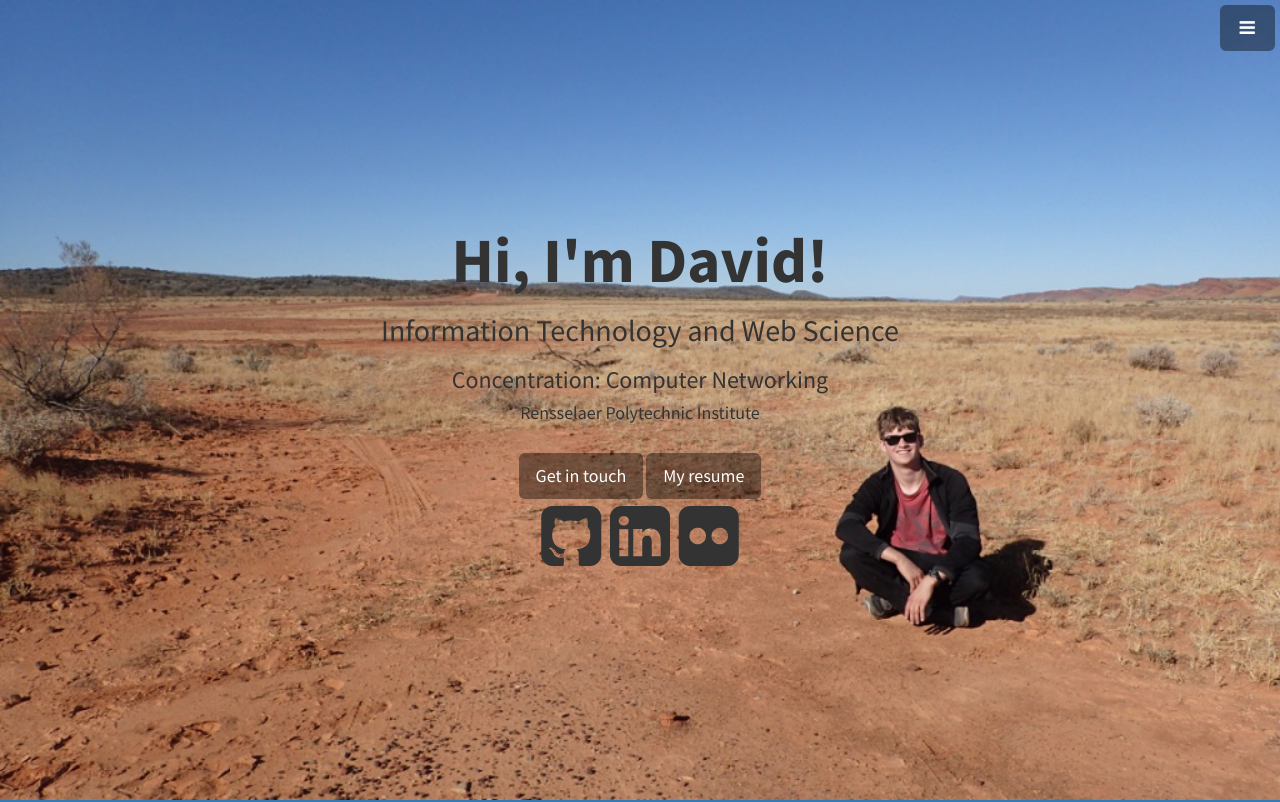
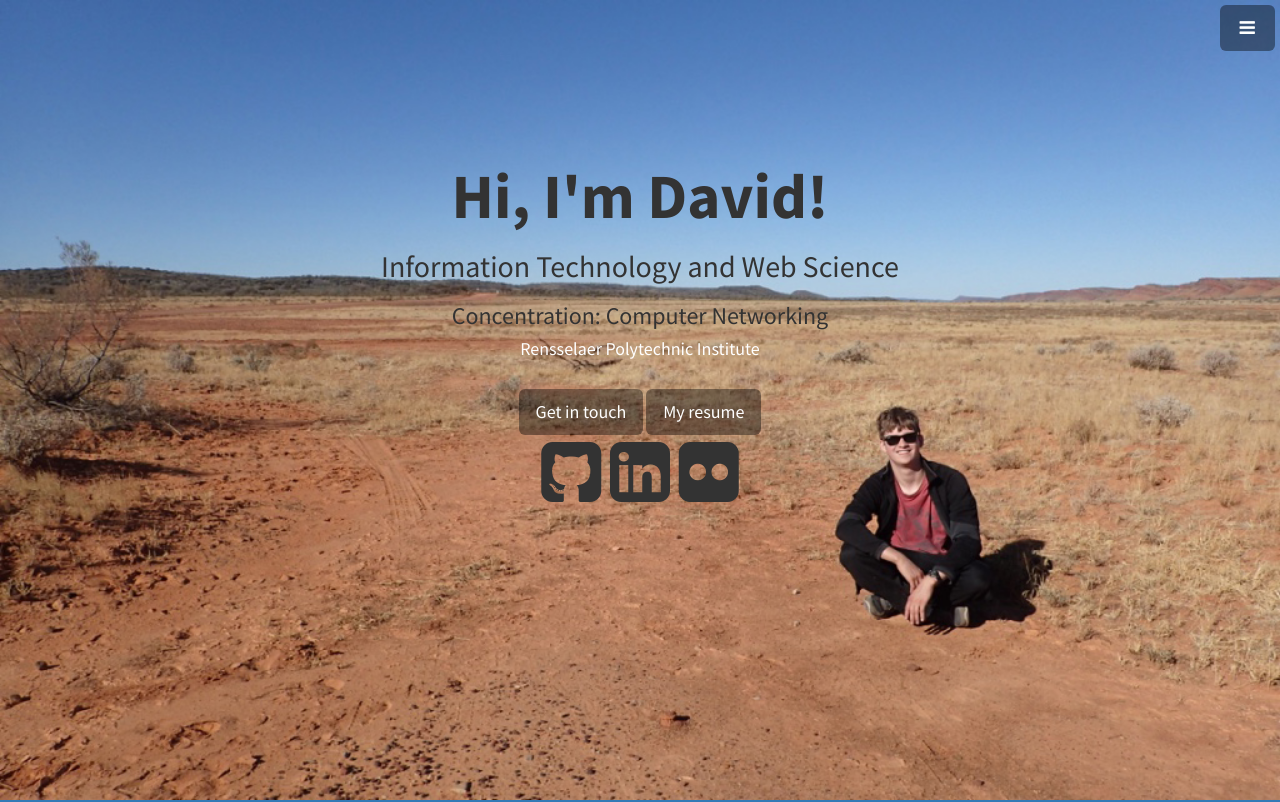
Before and after one commit to David-Sparky/David-Sparky.github.io, a plain HTML site: page index.html in a window 1280 px wide. Shown: the top 802 px of the page. Drawn offline with Linux system fonts and the light colour scheme.

Commit message:
Fixed some alignment

```diff
--- a/css/stylish-portfolio.css
+++ b/css/stylish-portfolio.css
@@ -261,3 +261,11 @@ footer {
 .gray{
     color: #333;
 }
+
+#top{
+    padding-bottom: 10%;
+}
+
+.white{
+    color: white;
+}
--- a/index.html
+++ b/index.html
@@ -67,7 +67,7 @@
         <h1>Hi, I'm David!</h1>
         <h2>Information Technology and Web Science</h2>
         <h3>Concentration: Computer Networking</h3>
-        <h4>Rensselaer Polytechnic Institute</h4>
+        <h4 class="white">Rensselaer Polytechnic Institute</h4>
         <br>
         <a href="#footer" class="btn btn-dark btn-lg">Get in touch</a>
         <a href="files/DavidSparkmanResume4-5-16.pdf" class="btn btn-dark btn-lg">My resume</a>
```
